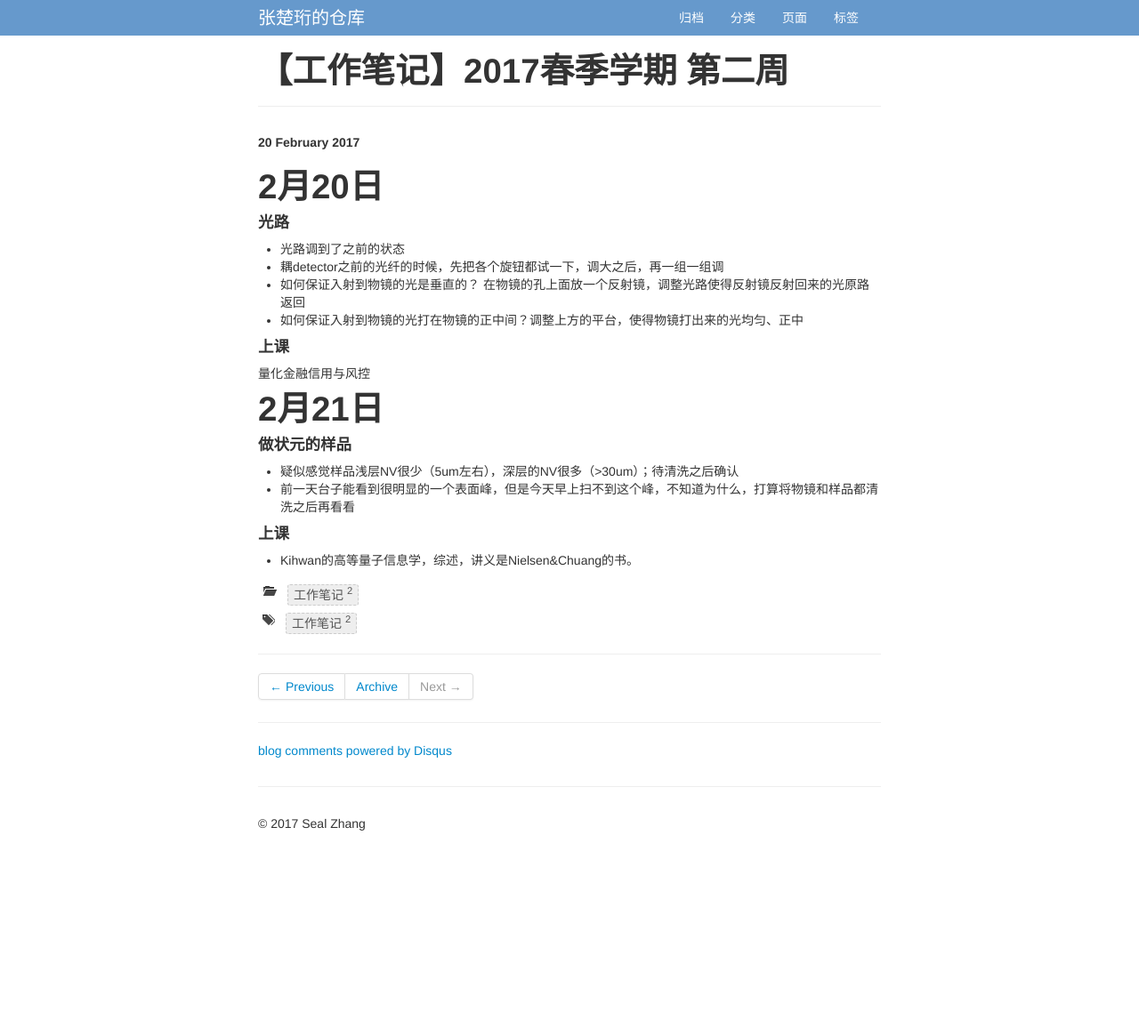
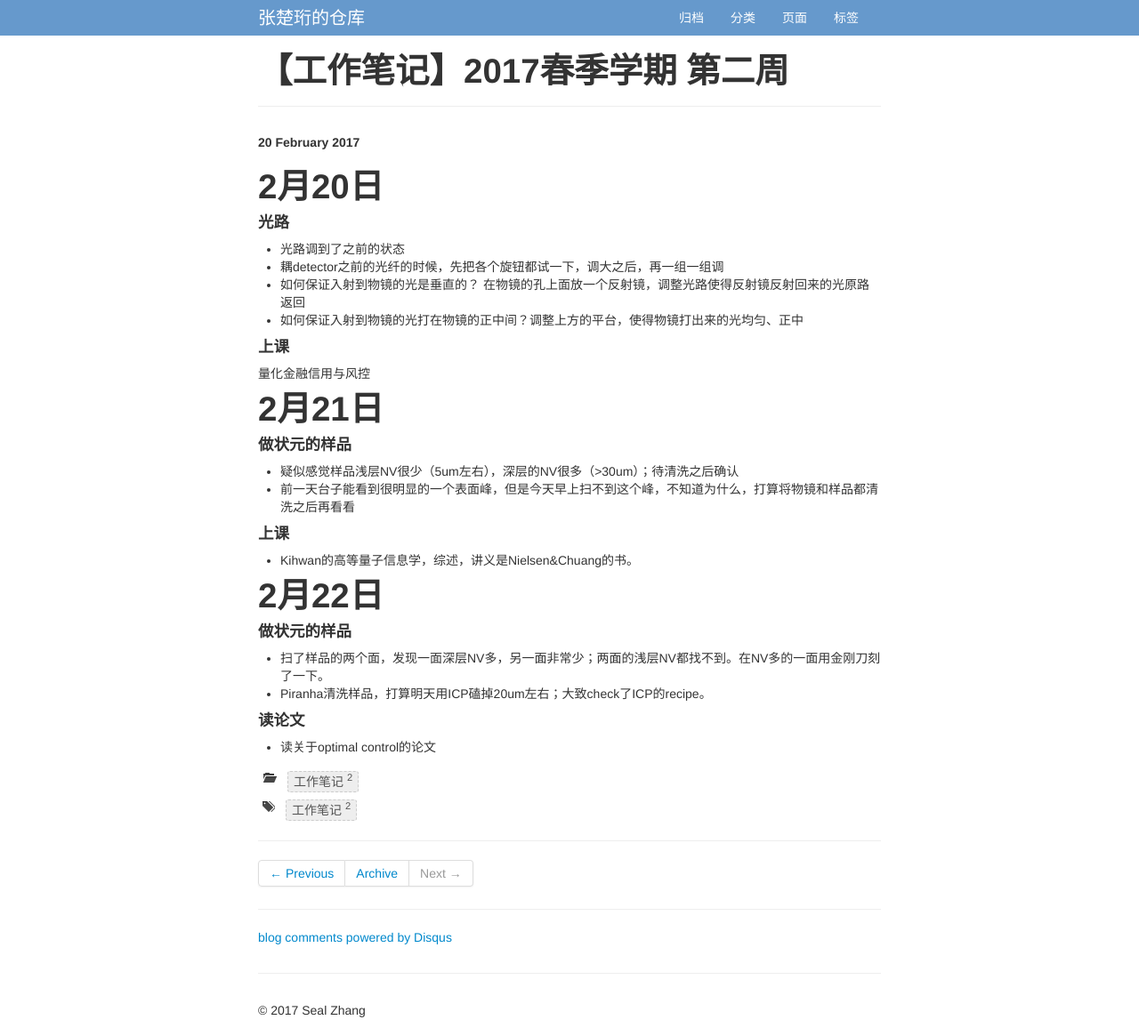
Before and after one commit to zhangchuheng123/zhangchuheng123.github.io, a Jekyll site: the page built from _posts/Diary/2017-02-20-工作笔记.md, in a window 1280 px wide. Shown: the whole page at 89% size. Built offline with Jekyll 4.4.1, drawn with Linux system fonts in a browser that asks for light colours; comment, search, counter and statistics services are not loaded; before the commit the page ends 946 px from its top, so only the background shows below that.

Commit message:
2月22日

```diff
--- a/_posts/Diary/2017-02-20-工作笔记.md
+++ b/_posts/Diary/2017-02-20-工作笔记.md
@@ -30,3 +30,14 @@ tags: [工作笔记]
 #### 上课
 
 * Kihwan的高等量子信息学，综述，讲义是Nielsen&Chuang的书。
+
+# 2月22日
+
+#### 做状元的样品
+
+* 扫了样品的两个面，发现一面深层NV多，另一面非常少；两面的浅层NV都找不到。在NV多的一面用金刚刀刻了一下。
+* Piranha清洗样品，打算明天用ICP磕掉20um左右；大致check了ICP的recipe。
+
+#### 读论文
+
+* 读关于optimal control的论文
```
